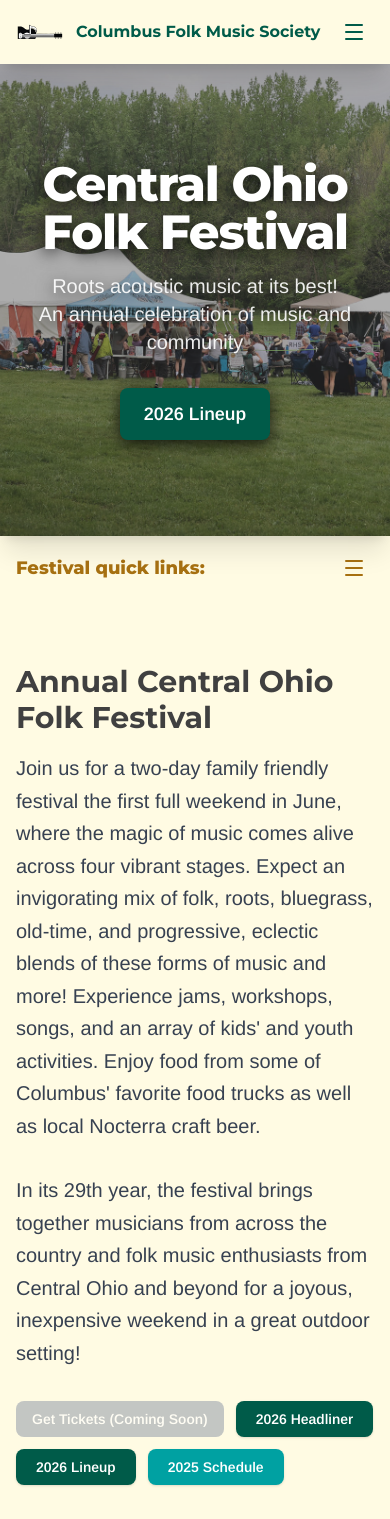
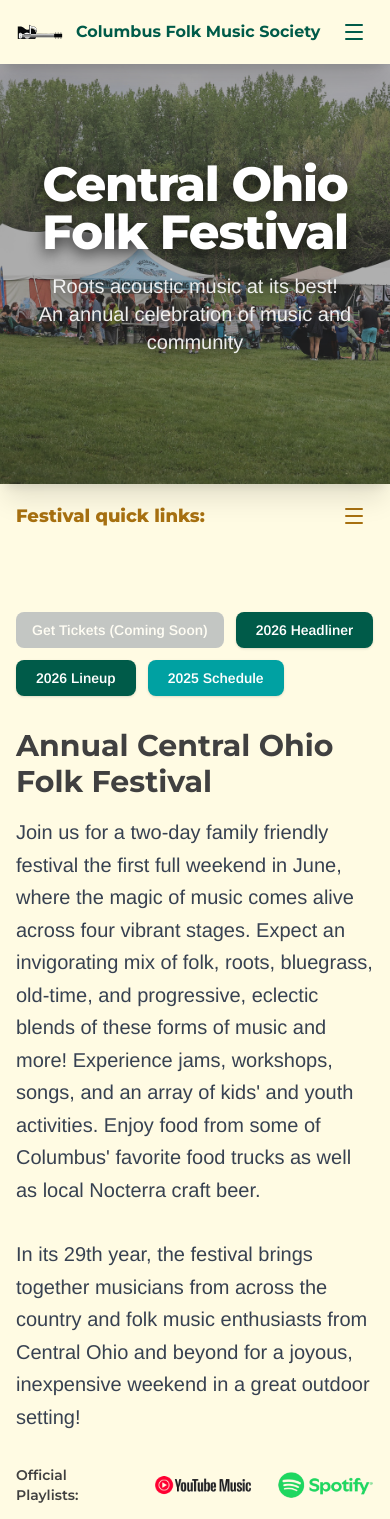
Before and after one commit to clemens72/cfms, a Next.js app: page /festival in a window 390 px wide. Shown: the top 1519 px of the page. Built offline with nearby package versions, Linux system fonts and the light colour scheme.

Commit message:
moved folk festival buttons

```diff
--- a/src/app/festival/page.tsx
+++ b/src/app/festival/page.tsx
@@ -22,8 +22,6 @@ export default function FestivalPage() {
         subtitle="Roots acoustic music at its best!"
         subtitle2='An annual celebration of music and community'
         imageURL="/festival/festival.jpg"
-        buttonText="2026 Lineup"
-        buttonLink="/festival/lineup"
       />
 
       <NavBar />
@@ -33,15 +31,6 @@ export default function FestivalPage() {
         <div className="grid md:grid-cols-2 gap-12 items-center">
           {/* Left Column: Text, Buttons, Icons */}
           <div>
-            <h2 className="text-3xl md:text-4xl font-heading font-bold text-charcoal mb-4">
-              Annual Central Ohio Folk Festival
-            </h2>
-            <p className="font-body text-xl text-gray-700 mb-8 leading-relaxed">
-              Join us for a two-day family friendly festival the first full weekend in June, where the magic of music comes alive across four vibrant stages. Expect an invigorating mix of folk, roots, bluegrass, old-time, and progressive, eclectic blends of these forms of music and more! Experience jams, workshops, songs, and an array of kids&apos; and youth activities. Enjoy food from some of Columbus&apos; favorite food trucks as well as local Nocterra craft beer.
-            </p>
-            <p className="font-body text-xl text-gray-700 mb-8 leading-relaxed">
-              In its 29th year, the festival brings together musicians from across the country and folk music enthusiasts from Central Ohio and beyond for a joyous, inexpensive weekend in a great outdoor setting!
-            </p>
 
             {/* Feature Buttons */}
             <div className="flex flex-wrap gap-3 mb-8">
@@ -54,6 +43,17 @@ export default function FestivalPage() {
               <FestivalButton href="/festival/lineup">2026 Lineup</FestivalButton>
               <FestivalButton color="blue" href="/festival/schedule">2025 Schedule</FestivalButton>
             </div>
+
+
+            <h2 className="text-3xl md:text-4xl font-heading font-bold text-charcoal mb-4">
+              Annual Central Ohio Folk Festival
+            </h2>
+            <p className="font-body text-xl text-gray-700 mb-8 leading-relaxed">
+              Join us for a two-day family friendly festival the first full weekend in June, where the magic of music comes alive across four vibrant stages. Expect an invigorating mix of folk, roots, bluegrass, old-time, and progressive, eclectic blends of these forms of music and more! Experience jams, workshops, songs, and an array of kids&apos; and youth activities. Enjoy food from some of Columbus&apos; favorite food trucks as well as local Nocterra craft beer.
+            </p>
+            <p className="font-body text-xl text-gray-700 mb-8 leading-relaxed">
+              In its 29th year, the festival brings together musicians from across the country and folk music enthusiasts from Central Ohio and beyond for a joyous, inexpensive weekend in a great outdoor setting!
+            </p>
 
             {/* Playlist Links */}
             <div className="flex items-center space-x-4">
@@ -226,7 +226,7 @@ export default function FestivalPage() {
             <div className="flex flex-wrap gap-3 mb-8">
               <FestivalButton href="/festival/lineup">2026 Lineup</FestivalButton>
               <FestivalButton href="/festival/workshops">2026 Workshops</FestivalButton>
-              <FestivalButton href="/festival/activities">Other Activities</FestivalButton>
+              <FestivalButton href="/festival/activities">Activities</FestivalButton>
               <FestivalButton href="/festival/vendors">Vendors</FestivalButton>
             </div>
           </div>
```
